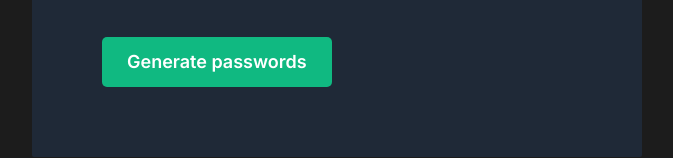
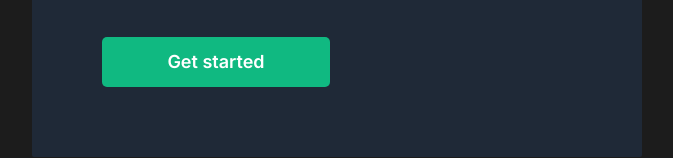
Before and after one commit to Exist888/Password-Generator-App, a plain HTML site: page index.html in a window 1280 px wide. Shown: the part 1346-1504 px from the top of the page, without its empty margins (303-976 px from the left). Drawn offline with Linux system fonts and the light colour scheme.

Commit message:
added checkmark image and updated button

```diff
--- a/index.html
+++ b/index.html
@@ -61,7 +61,7 @@
                     </ul>
                 <h3>Rely on our app - it's free and easy</h3>
                     <p>Use our simple app now to generate a unique password for each online account, and say hello to enhanced internet security today.</p>
-                <a href="https://password-generator-exist888.netlify.app/"><button onclick="generatePassword()">Generate passwords</button></a>
+                <a href="https://password-generator-exist888.netlify.app/"><button>Get started</button></a>
             </div>
         </div>
         <script src="index.js"></script>
```
Also changed, not shown: images/checkmark.png (added).
